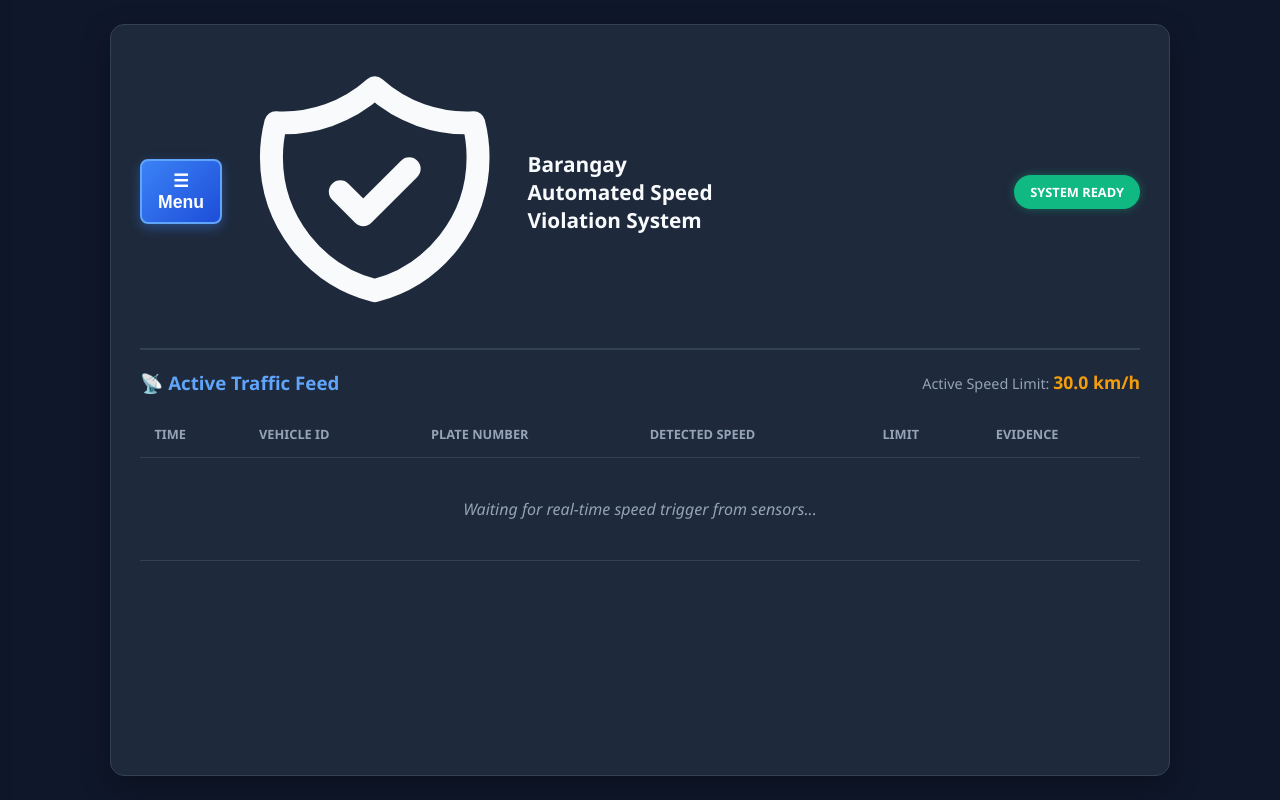
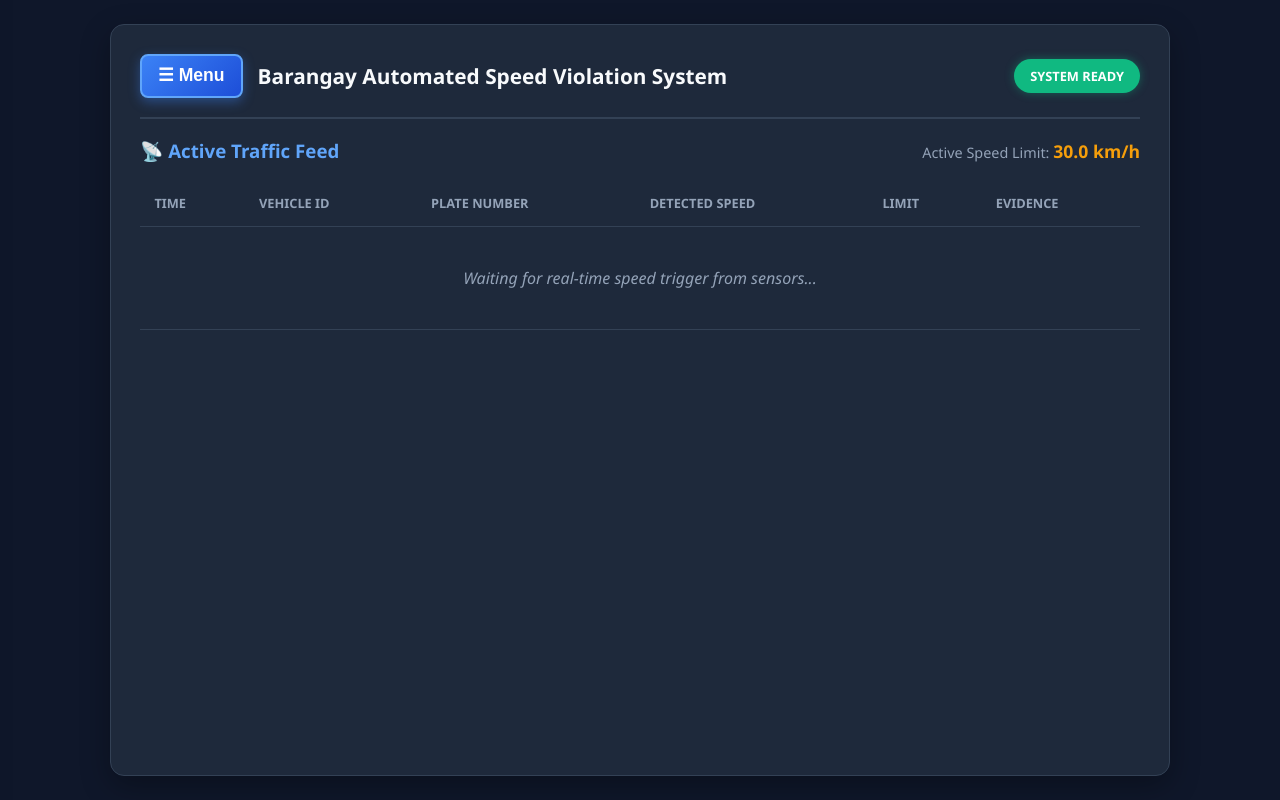
Before and after one commit to jay-hub207/barangay-speed-system, a plain HTML site: page public/index.html in a window 1280 px wide. Drawn offline with Linux system fonts and the light colour scheme; no server answers.

Commit message:
Update index.html

```diff
--- a/public/index.html
+++ b/public/index.html
@@ -433,9 +433,6 @@
       <div class="header">
         <div class="header-left">
           <button class="btn-toggle-sidebar" onclick="toggleSidebar()">☰ Menu</button>
-          <svg xmlns="http://www.w3.org/2000/svg" class="h-10 w-10 text-blue-500" fill="none" viewBox="0 0 24 24" stroke="currentColor">
-  <path stroke-linecap="round" stroke-linejoin="round" stroke-width="2" d="M9 12l2 2 4-4m5.618-4.016A11.955 11.955 0 0112 2.944a11.955 11.955 0 01-8.618 3.04A12.02 12.02 0 003 9c0 5.591 3.824 10.29 9 11.622 5.176-1.332 9-6.03 9-11.622 0-1.042-.133-2.052-.382-3.016z" />
-</svg>
           <h2 id="txtTitle">Barangay Automated Speed Violation System</h2>
         </div>
         <span class="badge" id="connStatus">SYSTEM READY</span>
```
